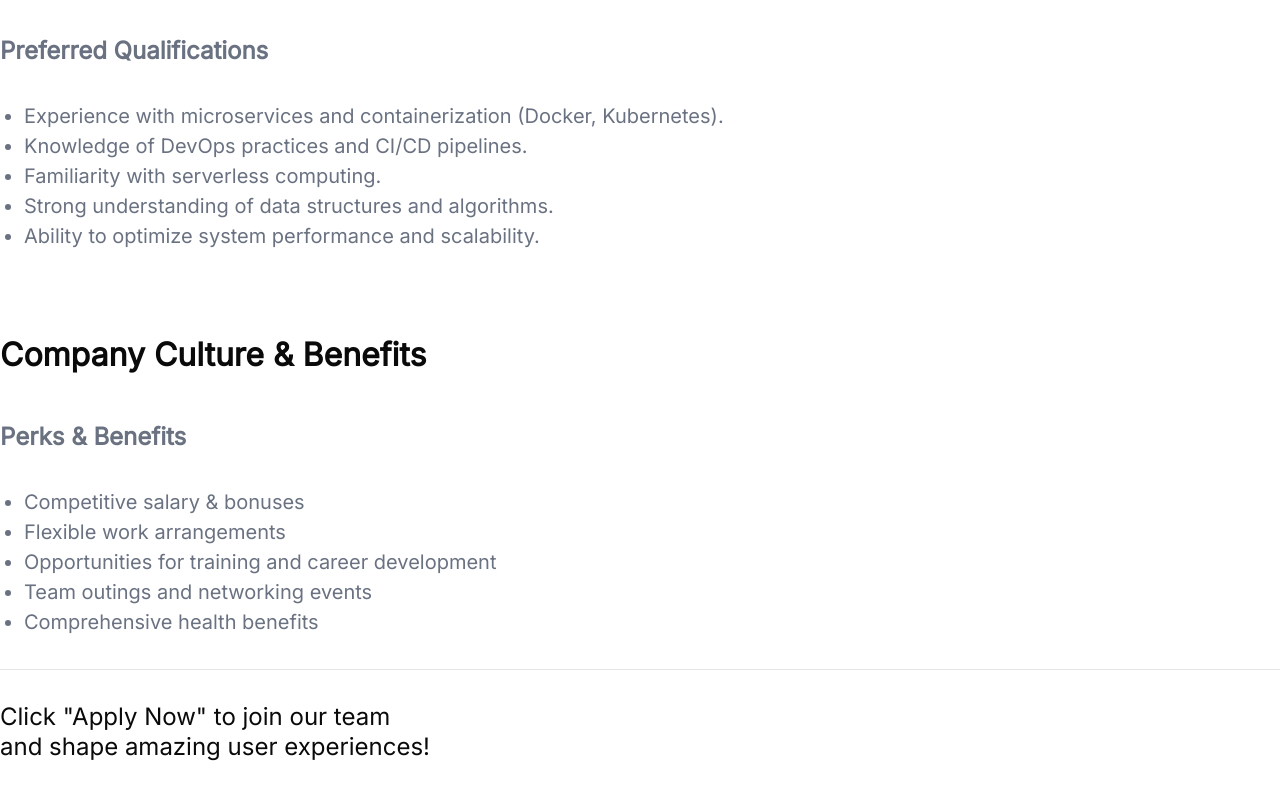
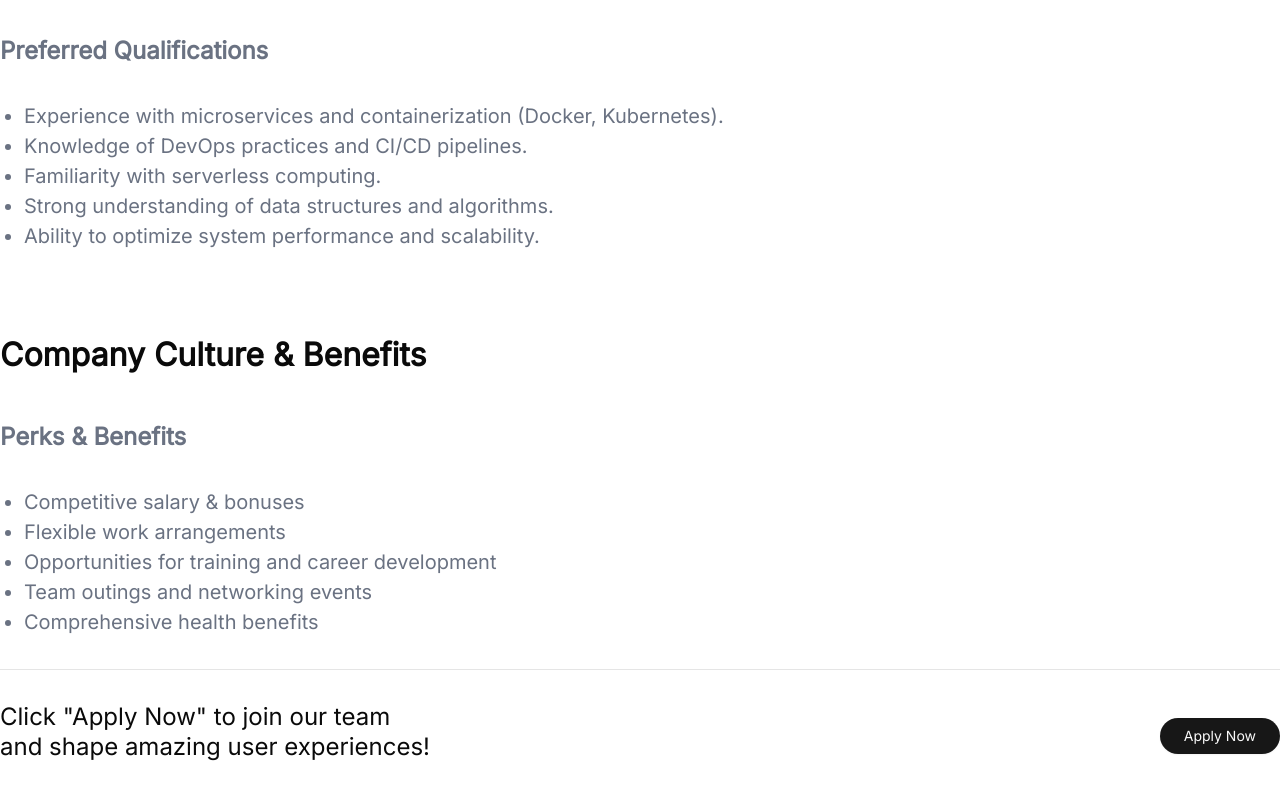
Before and after one commit to Kaveeshala/careerpage, a Next.js app: page /pages/careers/backendDeveloper in a window 1280 px wide. Shown: the part 1144-1944 px from the top of the page. Built offline with nearby package versions, Linux system fonts and the light colour scheme.

Commit message:
add a button in career details page

```diff
--- a/app/pages/careers/[careerId]/page.js
+++ b/app/pages/careers/[careerId]/page.js
@@ -3,6 +3,8 @@ import { useParams } from "next/navigation";
 import careerDetails from "../../../data";
 import { Separator }  from "@/components/ui/separator";
 import { ArrowUpRight, MapPin, Clock5 } from "lucide-react";
+import { Button } from "@/components/ui/button";
+
 
 export default function CareerDetailPage() {
     const { careerId } = useParams();
@@ -74,10 +76,14 @@ export default function CareerDetailPage() {
       </ul>
 
       <Separator className="mt-8"/>
-      <div className="flex flex-col w-full max-w-[700px] text-left leading-tight mb-10">
+      <div className="flex flex-cols items-center justify-between">
+      <div className="flex w-full max-w-[700px] text-left leading-tight mb-10">
       <p className="text-[24px] mt-8">Click "Apply Now" to join our team <br/>
       and shape amazing user experiences!</p>
       </div>
+      <Button className="rounded-full px-6 cursor-pointer">Apply Now</Button>
+      </div>
+
 
     </div>
   )
```
